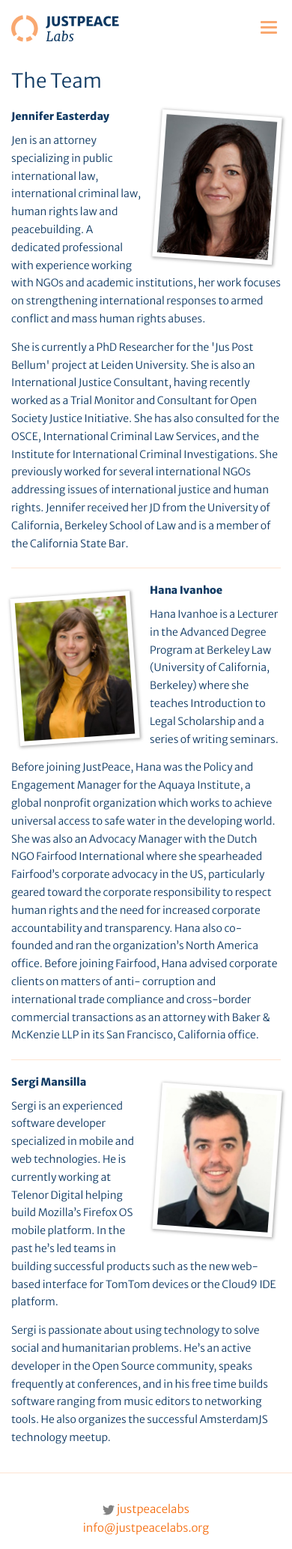
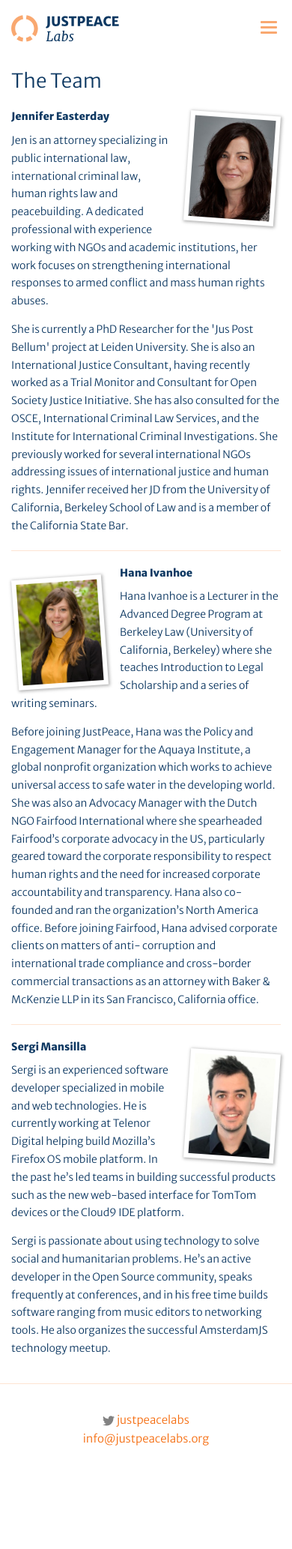
Before and after one commit to justpeacelabs/justpeacelabs.org, a Jekyll site: the page built from team.html, in a window 390 px wide. Shown: the whole page at 75% size. Built offline with Jekyll 4.4.1, drawn with Linux system fonts in a browser that asks for light colours; after the commit the page ends 1947 px from its top, so only the background shows below that.

Commit message:
change team foto size for mobile devices

```diff
--- a/_sass/justpeace.scss
+++ b/_sass/justpeace.scss
@@ -364,12 +364,16 @@
 }
 
 .face-picture {
-  width: 160px;
+  width: 120px;
   height: auto;
   margin: 15px 5px 10px 20px;
   transform: rotateX(4deg) rotateY(1deg) rotateZ(4deg);
   box-shadow: 1px 1px 4px 1px rgba(0, 0, 0, 0.3);
   border: 6px solid #FFF;
+
+  @media screen and (min-width: 1024px) {
+    width: 160px;
+  }
 }
 
 .face-picture.floatright {
```
